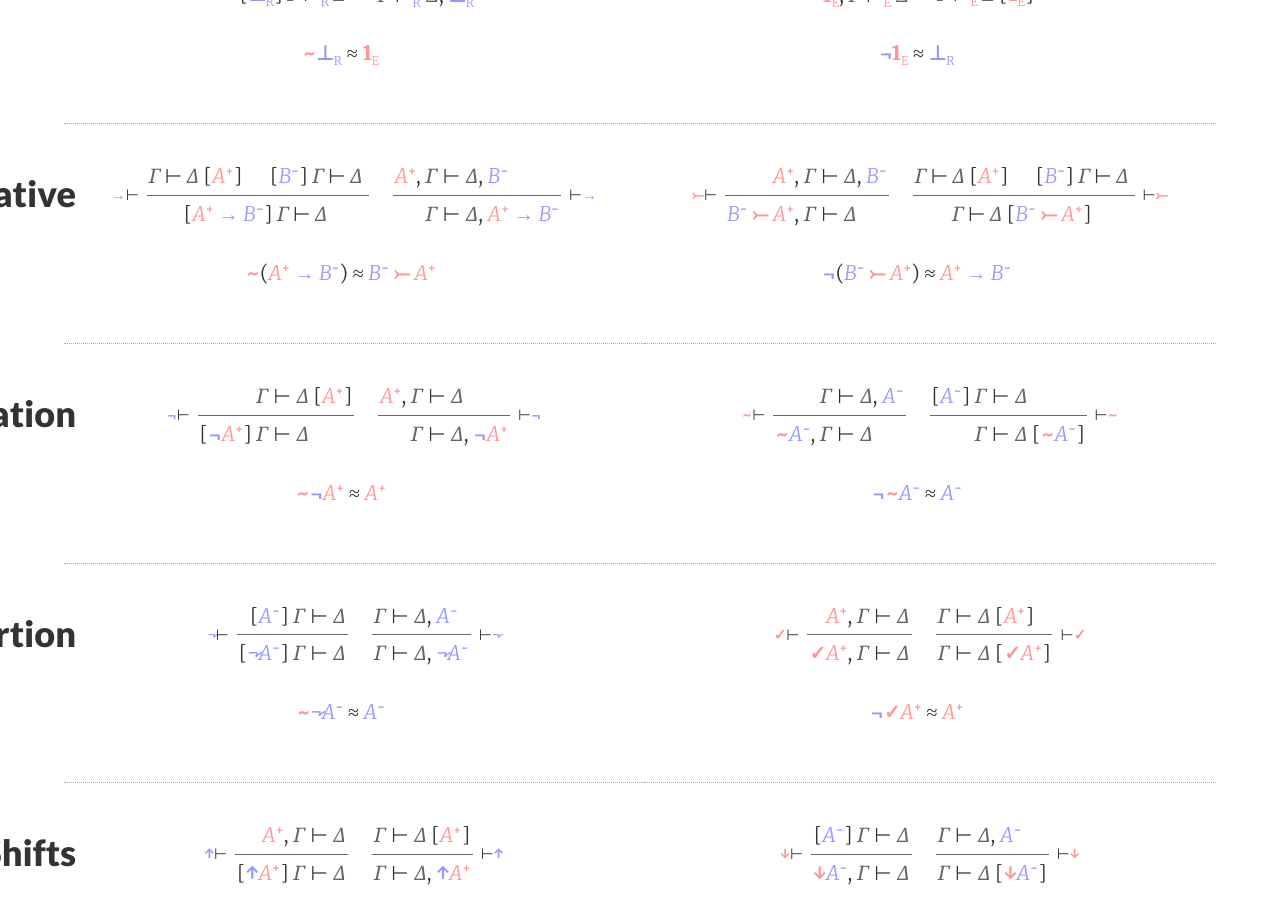
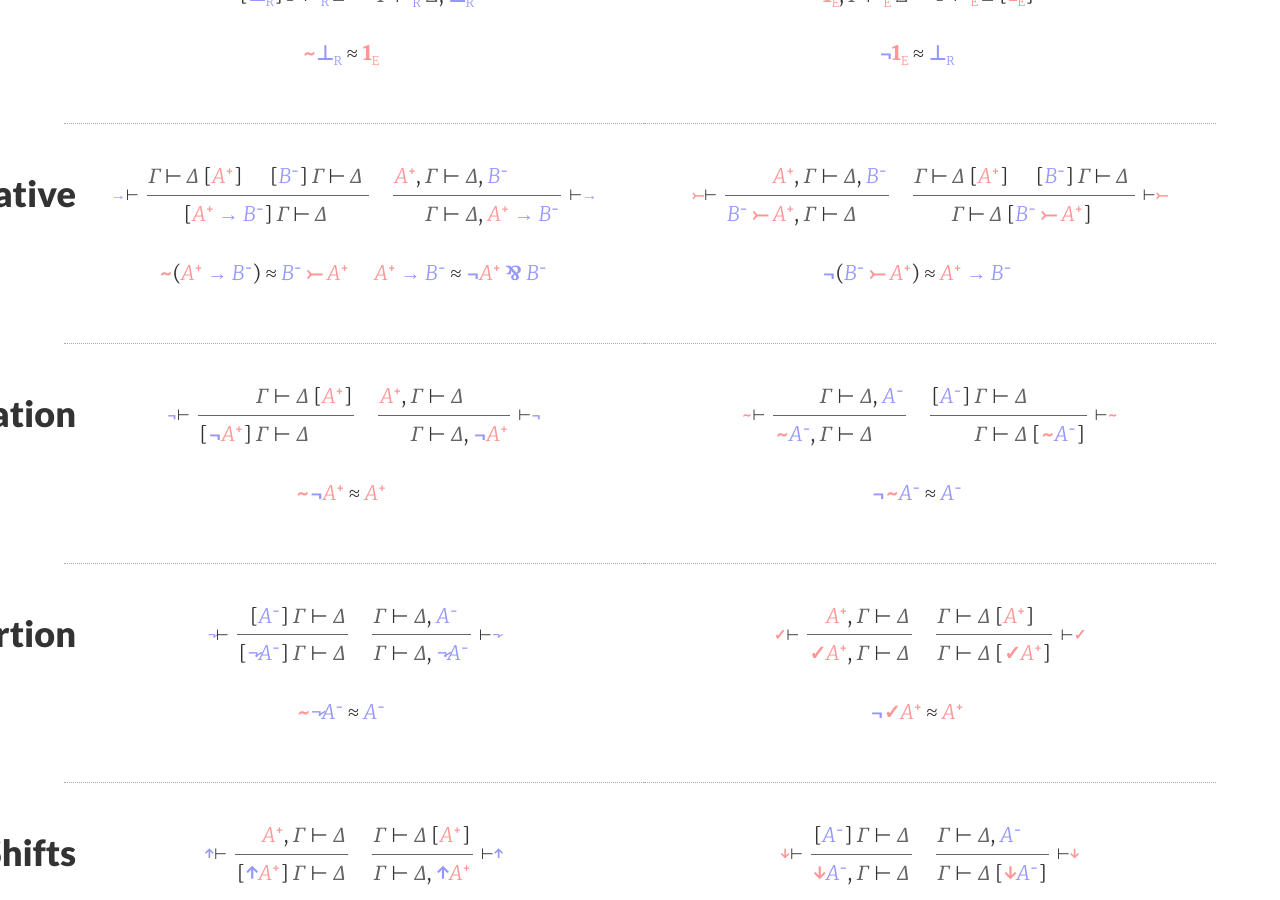
Before and after one commit to robrix/robrix.github.io, a Jekyll site: the page docs/posts/2021-08-14-sequent-calculus-cheat-sheet/index.html, which Jekyll copies as it is, in a window 1280 px wide and 900 px high, scrolled down 1314 px. Built offline with Jekyll 4.4.1, drawn with Linux system fonts in a browser that asks for light colours.

Commit message:
Show the implication encoding.

```diff
--- a/docs/feed.xml
+++ b/docs/feed.xml
@@ -339,6 +339,9 @@
           <div class="connective">
             <div class="rule">
               <p><span class="pos">~</span>(<span class="var pos">A</span><sup class="pos">+</sup> <span class="neg">→</span> <span class="var neg">B</span><sup class="neg">−</sup>) ≈ <span class="var neg">B</span><sup class="neg">−</sup> <span class="pos">⤚</span> <span class="var pos">A</span><sup class="pos">+</sup></p>
+            </div>
+            <div class="rule">
+              <p><span class="var pos">A</span><sup class="pos">+</sup> <span class="neg">→</span> <span class="var neg">B</span><sup class="neg">−</sup> ≈ <span class="neg">¬</span><span class="var pos">A</span><sup class="pos">+</sup> <span class="neg">⅋</span> <span class="var neg">B</span><sup class="neg">−</sup></p>
             </div>
           </div>
         </div>
--- a/docs/posts/2021-08-14-sequent-calculus-cheat-sheet/index.html
+++ b/docs/posts/2021-08-14-sequent-calculus-cheat-sheet/index.html
@@ -387,6 +387,9 @@
           <div class="connective">
             <div class="rule">
               <p><span class="pos">~</span>(<span class="var pos">A</span><sup class="pos">+</sup> <span class="neg">→</span> <span class="var neg">B</span><sup class="neg">−</sup>) ≈ <span class="var neg">B</span><sup class="neg">−</sup> <span class="pos">⤚</span> <span class="var pos">A</span><sup class="pos">+</sup></p>
+            </div>
+            <div class="rule">
+              <p><span class="var pos">A</span><sup class="pos">+</sup> <span class="neg">→</span> <span class="var neg">B</span><sup class="neg">−</sup> ≈ <span class="neg">¬</span><span class="var pos">A</span><sup class="pos">+</sup> <span class="neg">⅋</span> <span class="var neg">B</span><sup class="neg">−</sup></p>
             </div>
           </div>
         </div>
```
Also changed, not shown: posts/2021-08-14-sequent-calculus-cheat-sheet.md (+3 -0 lines).
